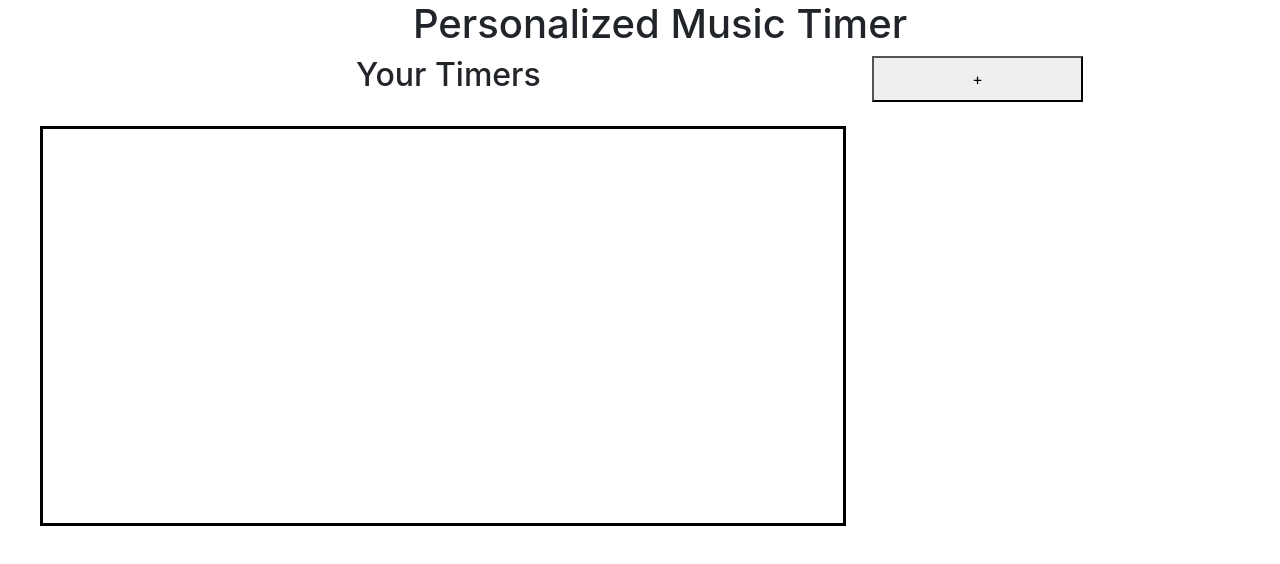
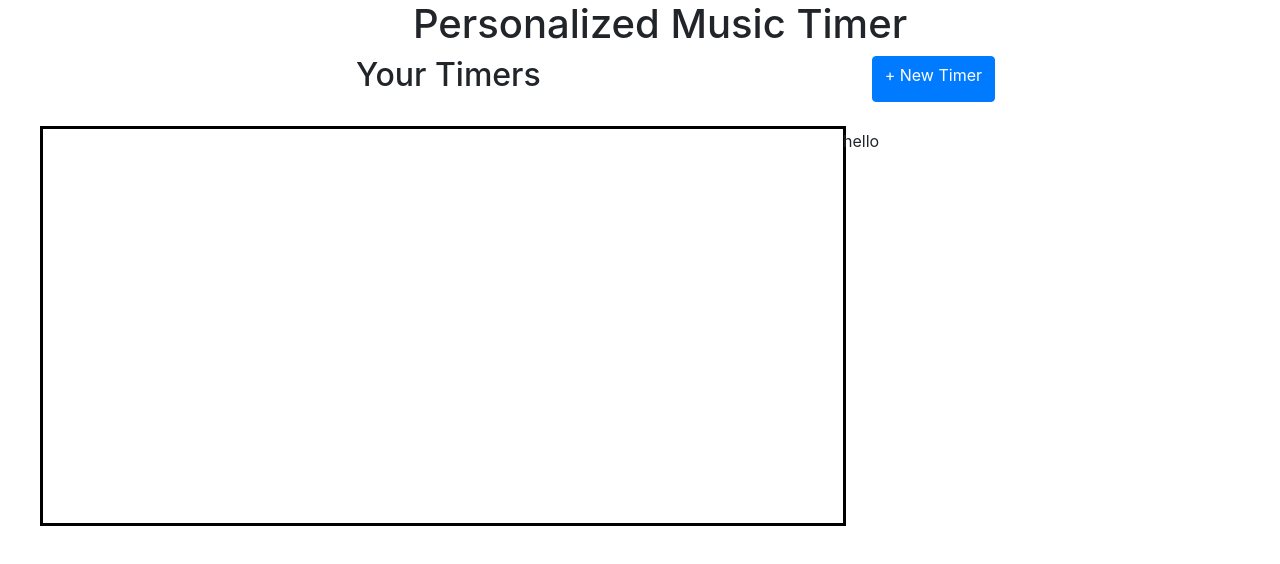
Before and after one commit to loafofpiecrust/human-computer-interaction, a Gatsby site: page /timer in a window 1280 px wide. Built offline with nearby package versions, Linux system fonts and the light colour scheme; Gatsby itself is replaced by a stand-in of ours.

Commit message:
Update timer.tsx
updated timer.tsx

```diff
--- a/src/pages/timer.tsx
+++ b/src/pages/timer.tsx
@@ -11,13 +11,14 @@ export default () => (
     <section className={"ttl-btn"}>
       <div className={"row"}>
         <h2 className={"col-8"}>Your Timers</h2>
-        <button className={"button primary col-2"}>+</button>
+
+          <a href="/newTimer" className={"btn btn-primary"}>+ New Timer</a>
       </div>
     </section>
     <br/>
-    <section className={"box"}>
-
-    </section>
+    <div >
+      <p className={"box"}>hello</p>
+    </div>
 
   </main>
 )
```
